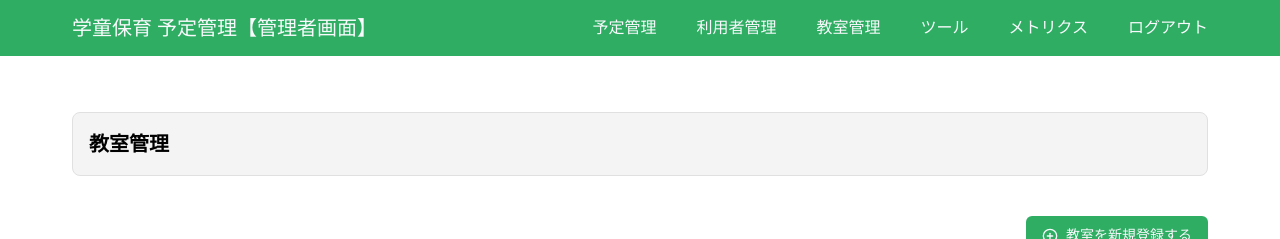
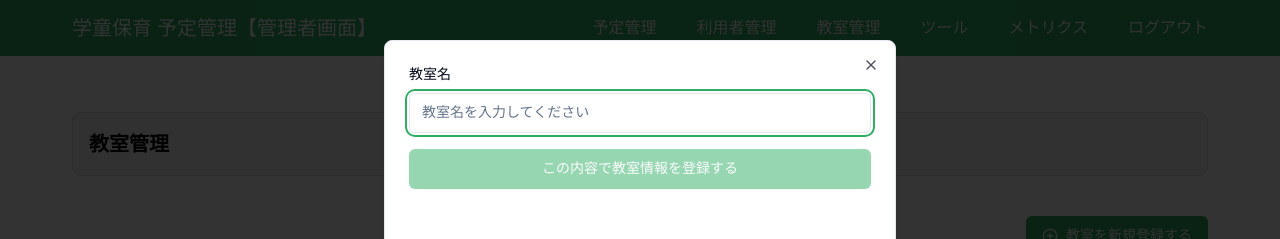
Before and after one commit to WalkersInc0812/dvb-schedule, a Next.js app: page /admin/facilities in a window 1280 px wide. Both pictures are taken after a click on the button "教室を新規登録する". Shown: the top 239 px of the page. Built offline with nearby package versions, Linux system fonts and the light colour scheme; no server answers; the database is empty.

Commit message:
feat: Add create facility functionality and form component

```diff
--- a/app/(admin)/admin/facilities/_components/data-table-section.tsx
+++ b/app/(admin)/admin/facilities/_components/data-table-section.tsx
@@ -11,6 +11,9 @@ import {
 } from "@/components/ui/dialog";
 import { FacilityUpdateForm } from "@/components/facilities/facility-update-form";
 import { FacilityWithMealSettingAndScheduleEditablePeriodAndAnnouncement } from "@/lib/facilities";
+import { FacilityCreateForm } from "@/components/facilities/facility-create-form";
+
+type DialogType = "update" | "create";
 
 type Props = {
   facilities: FacilityWithMealSettingAndScheduleEditablePeriodAndAnnouncement[];
@@ -18,6 +21,7 @@ type Props = {
 
 export const DataTableSection = ({ facilities }: Props) => {
   const [dialogOpen, setDialogOpen] = React.useState(false);
+  const [dialogType, setDialogType] = React.useState<DialogType>("create");
   const [clickedFacility, setClickedFacility] = React.useState<
     FacilityWithMealSettingAndScheduleEditablePeriodAndAnnouncement | undefined
   >();
@@ -26,6 +30,13 @@ export const DataTableSection = ({ facilities }: Props) => {
     facility: FacilityWithMealSettingAndScheduleEditablePeriodAndAnnouncement
   ) => {
     setClickedFacility(facility);
+    setDialogType("update");
+    setDialogOpen(true);
+  };
+
+  const handleCreateClick = () => {
+    setClickedFacility(undefined);
+    setDialogType("create");
     setDialogOpen(true);
   };
 
@@ -35,13 +46,24 @@ export const DataTableSection = ({ facilities }: Props) => {
 
   return (
     <>
-      <DataTable columns={columns} data={facilities} />
+      <DataTable
+        columns={columns}
+        data={facilities}
+        onCreateClick={handleCreateClick}
+      />
 
       <Dialog open={dialogOpen} onOpenChange={setDialogOpen}>
         <DialogContent className="h-[90vh] overflow-scroll">
           <DialogHeader>
             <DialogDescription className="text-foreground">
-              {clickedFacility ? (
+              {dialogType === "create" ? (
+                <FacilityCreateForm
+                  onSuccess={() => {
+                    setDialogOpen(false);
+                    setClickedFacility(undefined);
+                  }}
+                />
+              ) : dialogType === "update" && clickedFacility ? (
                 <FacilityUpdateForm
                   facility={clickedFacility}
                   onSuccess={() => {
--- a/app/(admin)/admin/facilities/_components/data-table-toolbar.tsx
+++ b/app/(admin)/admin/facilities/_components/data-table-toolbar.tsx
@@ -7,14 +7,16 @@ import { Icons } from "@/components/icons";
 
 interface DataTableToolbarProps<TData> {
   table: Table<TData>;
+  onCreateClick: () => void;
 }
 
 export function DataTableToolbar<TData>({
   table,
+  onCreateClick,
 }: DataTableToolbarProps<TData>) {
   return (
     <div className="flex items-center justify-end">
-      <Button onClick={() => alert("TODO: 実装する")}>
+      <Button onClick={onCreateClick}>
         <Icons.circlePlus className="mr-2 w-4 h-4" />
         教室を新規登録する
       </Button>
--- a/app/(admin)/admin/facilities/_components/data-table.tsx
+++ b/app/(admin)/admin/facilities/_components/data-table.tsx
@@ -16,11 +16,13 @@ import { DataTableToolbar } from "./data-table-toolbar";
 interface DataTableProps<TData, TValue> {
   columns: ColumnDef<TData, TValue>[];
   data: TData[];
+  onCreateClick: () => void;
 }
 
 export function DataTable<TData, TValue>({
   columns,
   data,
+  onCreateClick,
 }: DataTableProps<TData, TValue>) {
   const table = useReactTable({
     data,
@@ -31,7 +33,7 @@ export function DataTable<TData, TValue>({
 
   return (
     <div className="space-y-4">
-      <DataTableToolbar table={table} />
+      <DataTableToolbar table={table} onCreateClick={onCreateClick} />
 
       <div>
         <Table>
--- /dev/null
+++ b/app/api/facilities/route.ts
@@ -0,0 +1,63 @@
+import { db } from "@/lib/db";
+import { checkIsStaff, getCurrentUser } from "@/lib/session";
+import { facilityCreateSchema } from "@/lib/validations/facility";
+import { Prisma } from "@prisma/client";
+import { addYears, format, setDate, setMonth, subMonths } from "date-fns";
+import { z } from "zod";
+
+export async function POST(req: Request) {
+  try {
+    const user = await getCurrentUser();
+    if (!user) {
+      return new Response(null, { status: 403 });
+    }
+
+    const isStaff = await checkIsStaff();
+    if (!isStaff) {
+      return new Response(null, { status: 400 });
+    }
+
+    const body = await req.json();
+    const payload = facilityCreateSchema.parse(body);
+
+    // scheduleEditablePeriods を 100年分作成する
+    const scheduleEditablePeriods: Prisma.ScheduleEditablePeriodCreateManyFacilityInput[] =
+      [];
+    for (let yearI = 0; yearI < 100; yearI++) {
+      for (let monthI = 0; monthI < 12; monthI++) {
+        const now = new Date();
+        const targetMonth = setMonth(addYears(now, yearI), monthI);
+        const editableMonth = subMonths(targetMonth, 1);
+        const fromDate = setDate(editableMonth, 10);
+        const toDate = setDate(editableMonth, 25);
+
+        scheduleEditablePeriods.push({
+          targetMonth: format(targetMonth, "yyyy-MM"),
+          fromDate: format(fromDate, "yyyy-MM-dd"),
+          toDate: format(toDate, "yyyy-MM-dd"),
+        });
+      }
+    }
+
+    await db.facility.create({
+      data: {
+        name: payload.name,
+        scheduleEditablePeriods: {
+          createMany: {
+            data: scheduleEditablePeriods,
+          },
+        },
+      },
+    });
+
+    return new Response(null, { status: 200 });
+  } catch (e) {
+    console.error(e);
+
+    if (e instanceof z.ZodError) {
+      return new Response(JSON.stringify(e.errors), { status: 400 });
+    }
+
+    return new Response(null, { status: 500 });
+  }
+}
--- /dev/null
+++ b/components/facilities/facility-create-form.tsx
@@ -0,0 +1,99 @@
+"use client";
+
+import { Button } from "@/components/ui/button";
+import { useForm } from "react-hook-form";
+import { zodResolver } from "@hookform/resolvers/zod";
+import {
+  Form,
+  FormControl,
+  FormField,
+  FormItem,
+  FormLabel,
+  FormMessage,
+} from "@/components/ui/form";
+import { toast } from "@/components/ui/use-toast";
+import { useRouter } from "next/navigation";
+import {
+  facilityCreateSchema,
+  FacilityCreateSchemaType,
+} from "@/lib/validations/facility";
+import { Input } from "../ui/input";
+import { Icons } from "../icons";
+
+type Props = {
+  onSuccess?: () => void;
+  onError?: () => void;
+};
+
+export const FacilityCreateForm = ({ onSuccess, onError }: Props) => {
+  const router = useRouter();
+
+  const form = useForm<FacilityCreateSchemaType>({
+    resolver: zodResolver(facilityCreateSchema),
+  });
+
+  const handleSubmit = async (data: FacilityCreateSchemaType) => {
+    try {
+      const response = await fetch(`/api/facilities`, {
+        method: "POST",
+        headers: {
+          "Content-Type": "application/json",
+        },
+        body: JSON.stringify(data),
+      });
+
+      if (!response.ok) {
+        throw new Error("Failed to create facility");
+      }
+
+      toast({
+        title: "教室を新規登録しました",
+        description: "テーブルに表示されます",
+      });
+
+      onSuccess?.();
+
+      router.refresh();
+    } catch (error) {
+      onError?.();
+
+      console.error(error);
+      toast({
+        title: "教室の新規登録に失敗しました",
+        description: "もう一度お試しください",
+        variant: "destructive",
+      });
+    }
+  };
+
+  return (
+    <Form {...form}>
+      <form onSubmit={form.handleSubmit(handleSubmit)} className="space-y-4">
+        <FormField
+          control={form.control}
+          name="name"
+          render={({ field }) => (
+            <FormItem>
+              <FormLabel>教室名</FormLabel>
+              <FormControl>
+                <Input {...field} placeholder="教室名を入力してください" />
+              </FormControl>
+              <FormMessage />
+            </FormItem>
+          )}
+        />
+
+        <Button
+          type="submit"
+          className="w-full"
+          disabled={!form.formState.isValid || form.formState.isLoading}
+        >
+          {form.formState.isLoading && (
+            <Icons.spinner className="animate-spin mr-2 w-4 h-4" />
+          )}
+          この内容で教室情報を登録する
+        </Button>
+      </form>
+    </Form>
+  );
+};
--- a/lib/validations/facility.ts
+++ b/lib/validations/facility.ts
@@ -1,4 +1,9 @@
 import z from "zod";
+
+export const facilityCreateSchema = z.object({
+  name: z.string().min(1),
+});
+export type FacilityCreateSchemaType = z.infer<typeof facilityCreateSchema>;
 
 export const facilityUpdateSchema = z.object({
   name: z.string().min(1),
```
